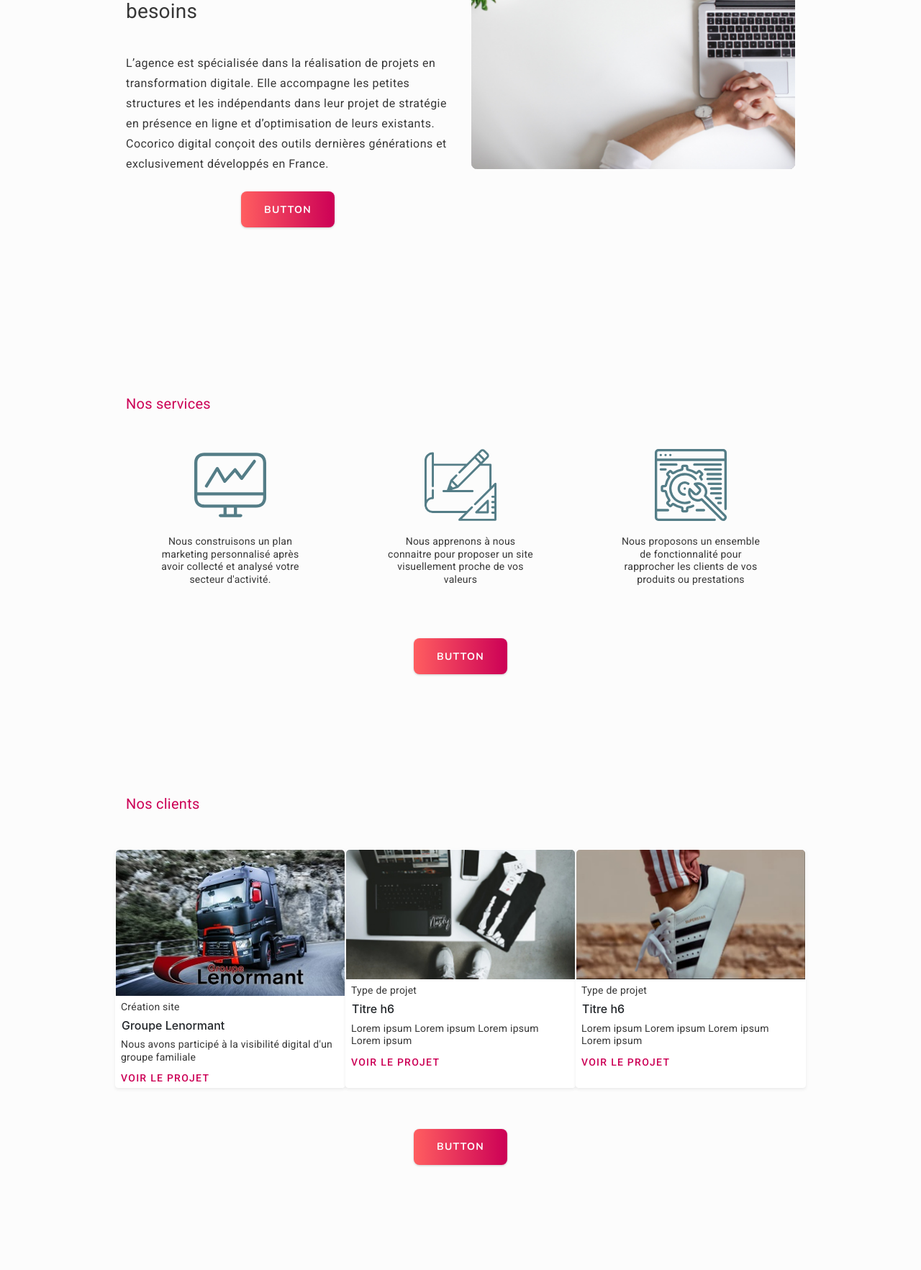
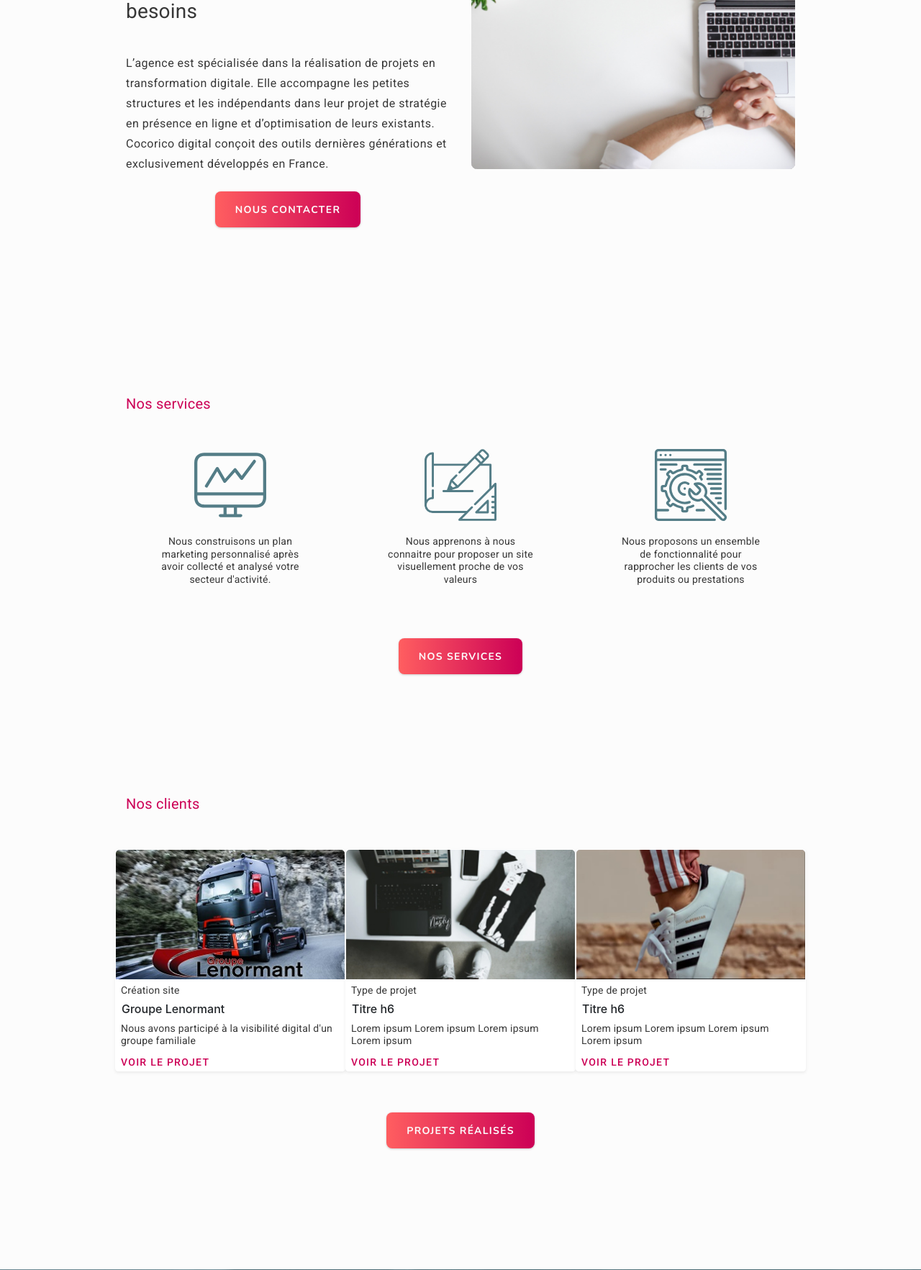
Before and after one commit to Delphine-C/Formation_projet5, a Symfony app: template templates/home.html.twig in a window 1280 px wide. Shown: the part 313-2078 px from the top of the page at 72% size. Run offline with Twig, Linux system fonts and the light colour scheme; the template is opened without the code that fills it, so the values that code supplies are empty; some libraries are stand-ins or nearby versions.

Commit message:
add link in page home and service, resize picture project

```diff
--- a/src/Controller/admin/ComptesController.php
+++ b/src/Controller/admin/ComptesController.php
@@ -21,7 +21,7 @@ use Symfony\Component\Security\Core\Encoder\UserPasswordEncoderInterface;
 class ComptesController extends Controller
 {
     /**
-     * @Route("/comptes", name="comptes")
+     * @Route("admin/comptes", name="comptes")
      */
     public function compte(Request $request, CompteCRUD $compteCrud, UserPasswordEncoderInterface $encoder)
     {
--- a/templates/base.html.twig
+++ b/templates/base.html.twig
@@ -106,7 +106,9 @@
             <p>Et vous savez ? C'est totalement gratuit !</p>
         </div>
         <div class="col-12 align-self-top text-center">
-            <button class="margin-auto">Button</button>
+            <a href="{{ 'contact' }}">
+            <button class="margin-auto">Nous contacter</button>
+            </a>
         </div>
     </div>
 </div>
--- a/templates/home.html.twig
+++ b/templates/home.html.twig
@@ -23,8 +23,8 @@
                         <p class="envaleur">L’agence est spécialisée dans la réalisation de projets en transformation digitale. Elle accompagne les petites structures et les indépendants dans leur projet de stratégie en présence en ligne et d’optimisation de leurs existants. Cocorico digital conçoit des outils dernières générations et exclusivement développés en France.</p>
                     </div>
                     <div class="row justify-content-around">
-                        <a>
-                            <button class="mt-0">Button</button>
+                        <a href="{{ 'contact' }}">
+                            <button class="mt-0">Nous contacter</button>
                         </a>
                     </div>
                 </div>
@@ -66,7 +66,7 @@
             </div>
             <div class="row col-12 justify-content-around margin-auto">
                 <a href="{{ 'catalogue'}}">
-                    <button>Button</button>
+                    <button>Nos services</button>
                 </a>
             </div>
         </div>
@@ -156,7 +156,7 @@
             </div>
             <div class="row col-12 col-lg-12 justify-content-around margin-auto">
                 <a href="#">
-                    <button>Button</button>
+                    <button>Projets réalisés</button>
                 </a>
             </div>
         </section>
--- a/templates/propos.html.twig
+++ b/templates/propos.html.twig
@@ -4,7 +4,7 @@
     <div class="container-fluid page-content">
         <header>
             <div class="row justify-content-around block-first margin-auto">
-                <div class="col-xs-12 col-lg-4 justify-content-around">
+                <div class="col-xs-12 col-lg-5 justify-content-around">
                     <div class="row">
                         <img src="{{ asset('images/logoH1/a_propos.svg') }}" class="h1">
                         <h1>A propos</h1>
```
Also changed, not shown: templates/catalog.html.twig (+15 -12 lines), templates/references.html.twig (+7 -5 lines), public/images/home/lenormant_home.jpg.
